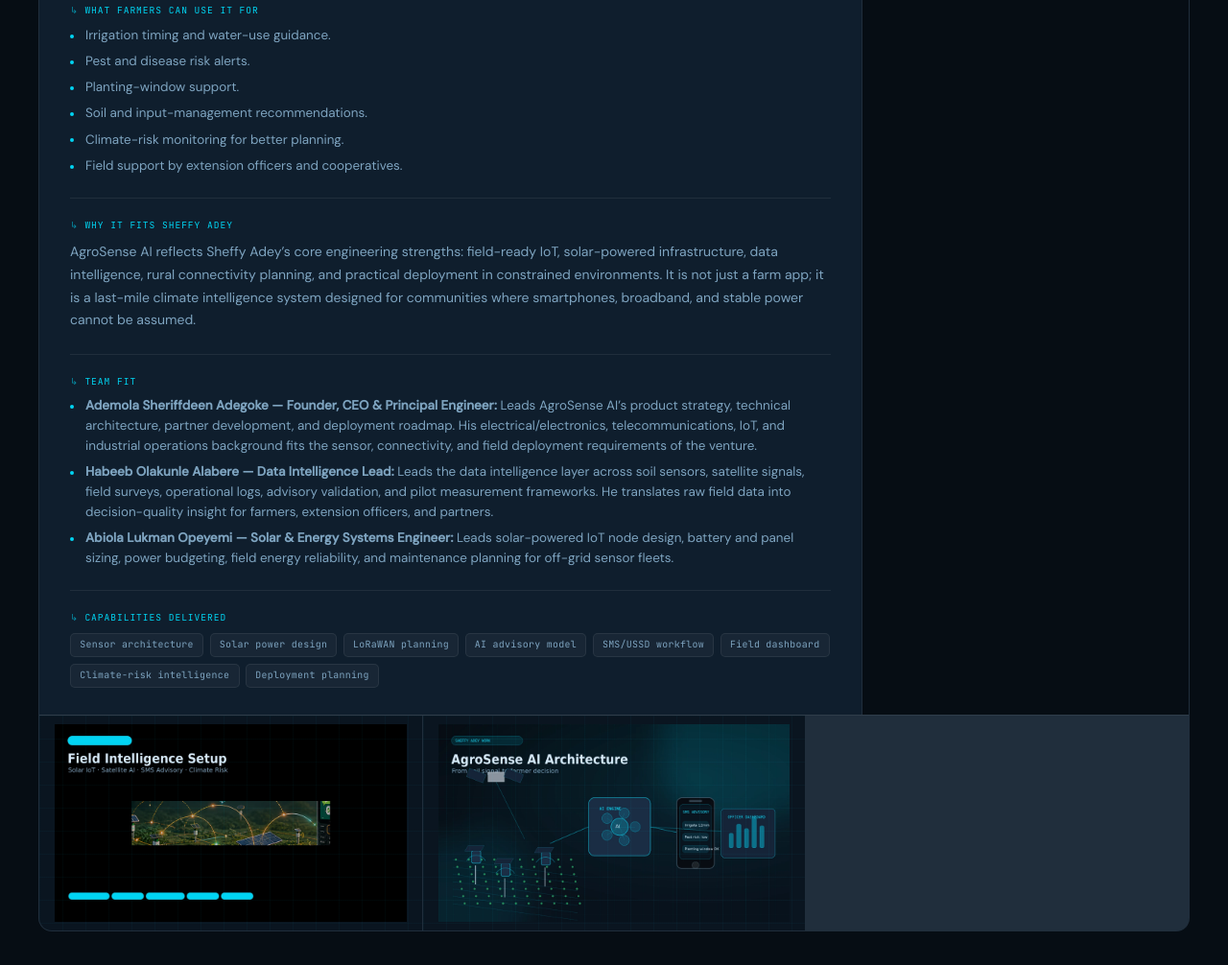
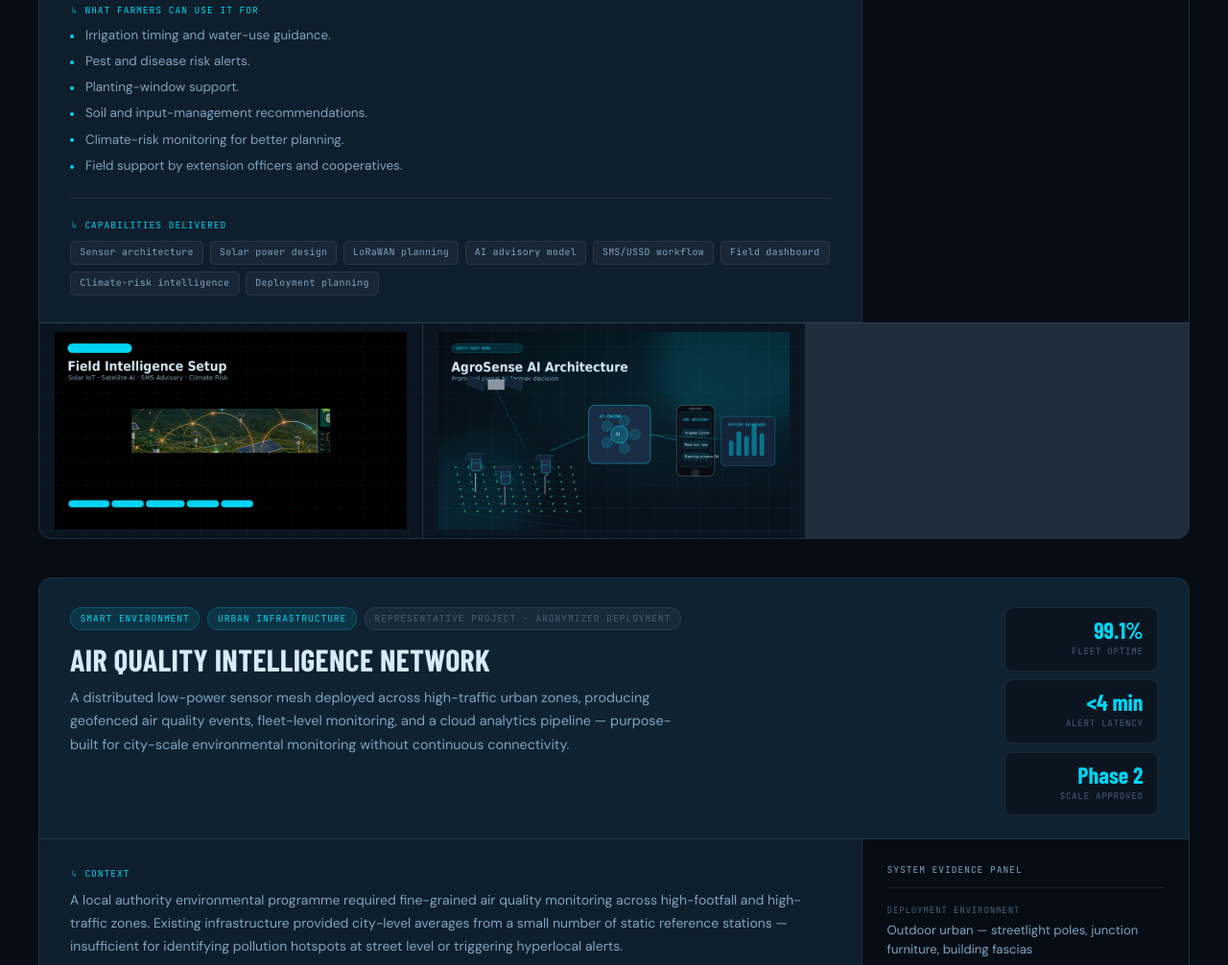
Before and after one commit to lanrexlan/sheffyadey, a plain HTML site: page work.html in a window 1280 px wide. Shown: the part 1512-2518 px from the top of the page at 96% size. Drawn offline with nearby package versions, Linux system fonts and the light colour scheme; a web font is replaced by a local one.

Commit message:
Refine AgroSense sections and homepage CTA (#20)

```diff
--- a/work.html
+++ b/work.html
@@ -502,24 +502,6 @@
               <li>Soil and input-management recommendations.</li>
               <li>Climate-risk monitoring for better planning.</li>
               <li>Field support by extension officers and cooperatives.</li>
-            </ul>
-          </div>
-
-          <div class="cs-rule"></div>
-
-          <div class="cs-section">
-            <div class="cs-section-label">Why it fits Sheffy Adey</div>
-            <p class="cs-section-text">AgroSense AI reflects Sheffy Adey’s core engineering strengths: field-ready IoT, solar-powered infrastructure, data intelligence, rural connectivity planning, and practical deployment in constrained environments. It is not just a farm app; it is a last-mile climate intelligence system designed for communities where smartphones, broadband, and stable power cannot be assumed.</p>
-          </div>
-
-          <div class="cs-rule"></div>
-
-          <div class="cs-section">
-            <div class="cs-section-label">Team fit</div>
-            <ul class="cs-arch-list">
-              <li><strong>Ademola Sheriffdeen Adegoke — Founder, CEO &amp; Principal Engineer:</strong> Leads AgroSense AI’s product strategy, technical architecture, partner development, and deployment roadmap. His electrical/electronics, telecommunications, IoT, and industrial operations background fits the sensor, connectivity, and field deployment requirements of the venture.</li>
-              <li><strong>Habeeb Olakunle Alabere — Data Intelligence Lead:</strong> Leads the data intelligence layer across soil sensors, satellite signals, field surveys, operational logs, advisory validation, and pilot measurement frameworks. He translates raw field data into decision-quality insight for farmers, extension officers, and partners.</li>
-              <li><strong>Abiola Lukman Opeyemi — Solar &amp; Energy Systems Engineer:</strong> Leads solar-powered IoT node design, battery and panel sizing, power budgeting, field energy reliability, and maintenance planning for off-grid sensor fleets.</li>
             </ul>
           </div>
 
```
Also changed, not shown: index.html (+6 -1 lines).
